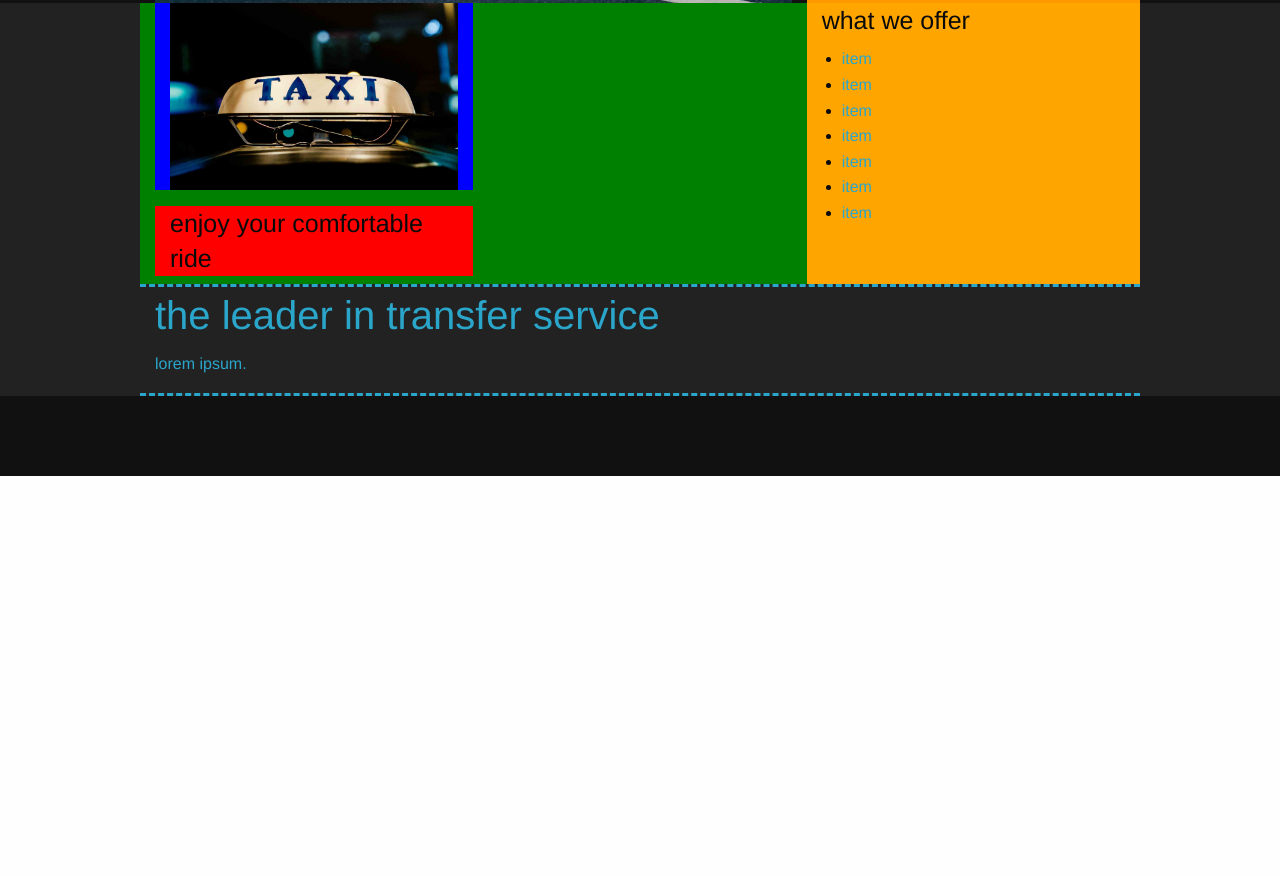
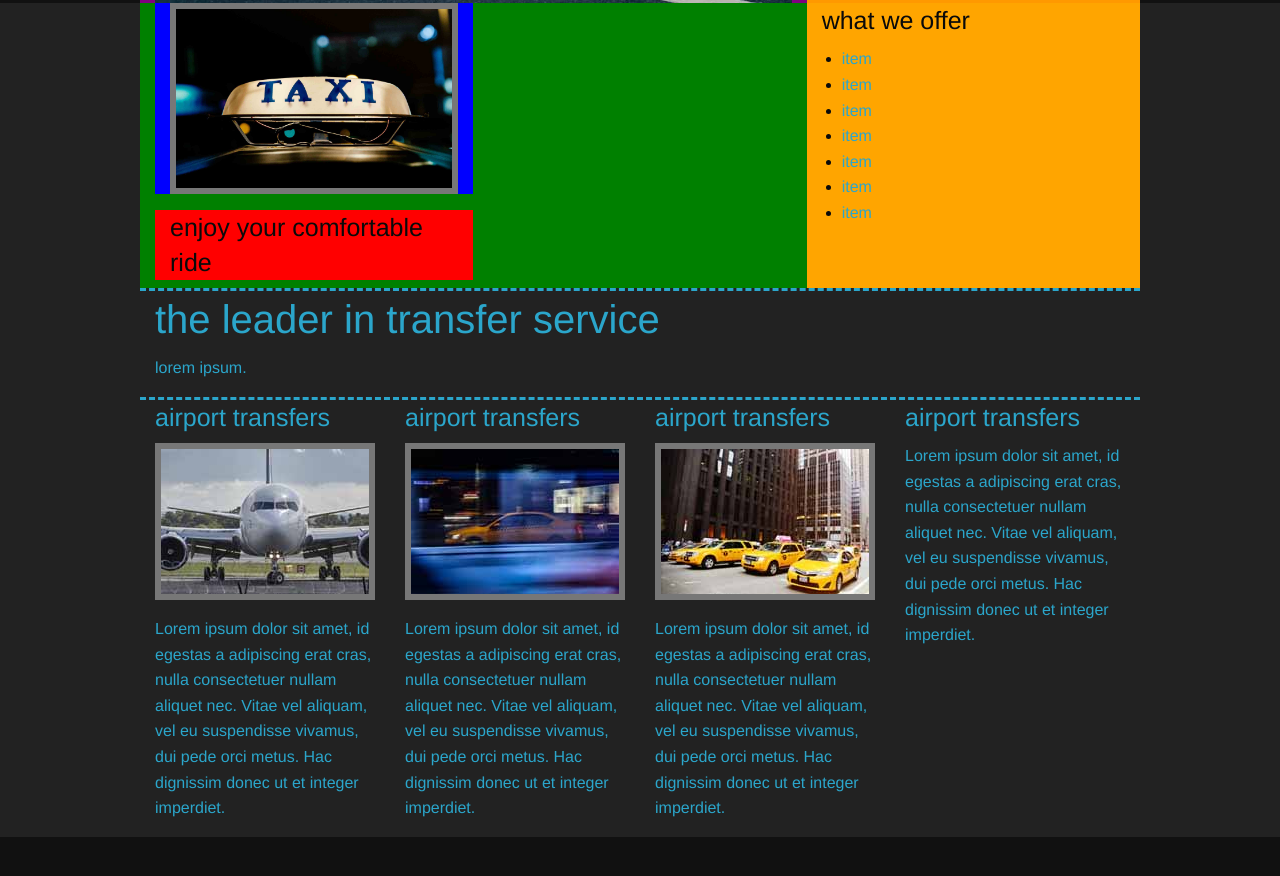
Before and after one commit to shenole/fx-03, a plain HTML site: page index.html in a window 1280 px wide. Shown: the part 814-1690 px from the top of the page. Before the commit the page ends 1290 px from the top, so only its background shows below. Drawn offline with Linux system fonts and the light colour scheme; a web font is replaced by a local one.

Commit message:
90% of layout complete. Need to adjust padding, margin and complete heading.

```diff
--- a/index.html
+++ b/index.html
@@ -20,7 +20,7 @@
     <!-- banner image -->
           <section class="charcoal-grey">
             <div class="row">
-              <div class="columns large-8 small-12 no-margin">
+              <div class="columns large-8 small-12 no-margin purple">
                 <p class="no-margin"><img src="images/pic01.jpg"></p>
               </div>
               <div class="columns large-4 small-12 side-bar-one no-margin">
@@ -33,7 +33,7 @@
             <div class="row content">
               <div class="columns large-8 small-12 green">
                 <div class="columns large-6 medium-6 small-12 pic">
-                  <p><img src="images/pic02.jpg"></p>
+                  <p><img src="images/pic02.jpg" class="bordered-pic"></p>
                 </div>
                 <div class="columns large-6 small-12 ride">
                   <h4>enjoy your comfortable ride</h4>
@@ -65,7 +65,24 @@
     <!-- content section 2 -->
           <section class="slate-grey">
             <div class="row">
-              <div class="columns small-12">
+              <div class="columns large-3 small-12">
+                <h4>airport transfers</h4>
+                <p><img src="images/pic03.jpg" class="bordered-pic"></p>
+                <p>Lorem ipsum dolor sit amet, id egestas a adipiscing erat cras, nulla consectetuer nullam aliquet nec. Vitae vel aliquam, vel eu suspendisse vivamus, dui pede orci metus. Hac dignissim donec ut et integer imperdiet.</p>
+              </div>
+              <div class="columns large-3 small-12">
+                <h4>airport transfers</h4>
+                <p><img src="images/pic04.jpg" class="bordered-pic"></p>
+                <p>Lorem ipsum dolor sit amet, id egestas a adipiscing erat cras, nulla consectetuer nullam aliquet nec. Vitae vel aliquam, vel eu suspendisse vivamus, dui pede orci metus. Hac dignissim donec ut et integer imperdiet.</p>
+              </div>
+              <div class="columns large-3 small-12">
+                <h4>airport transfers</h4>
+                <p><img src="images/pic05.jpg" class="bordered-pic"></p>
+                <p>Lorem ipsum dolor sit amet, id egestas a adipiscing erat cras, nulla consectetuer nullam aliquet nec. Vitae vel aliquam, vel eu suspendisse vivamus, dui pede orci metus. Hac dignissim donec ut et integer imperdiet.</p>
+              </div>
+              <div class="columns large-3 small-12">
+                <h4>airport transfers</h4>
+                <p>Lorem ipsum dolor sit amet, id egestas a adipiscing erat cras, nulla consectetuer nullam aliquet nec. Vitae vel aliquam, vel eu suspendisse vivamus, dui pede orci metus. Hac dignissim donec ut et integer imperdiet.</p>
               </div>
             </div>
           </section>
--- a/styles/main.scss
+++ b/styles/main.scss
@@ -21,6 +21,10 @@
   background-color: $charcoal;
 }
 
+.bordered-pic {
+  border: 6px solid $lgrey;
+}
+
 .no-margin {
   margin: 0;
 }
@@ -35,6 +39,10 @@
 
 .inline {
   display: flex;
+}
+
+.purple {
+  background-color: purple;
 }
 
 .green {
```
Also changed, not shown: images/pic03.jpg (added), images/pic04.jpg (added), images/pic05.jpg (added), styles/css/main.css, styles/css/main.min.css.
